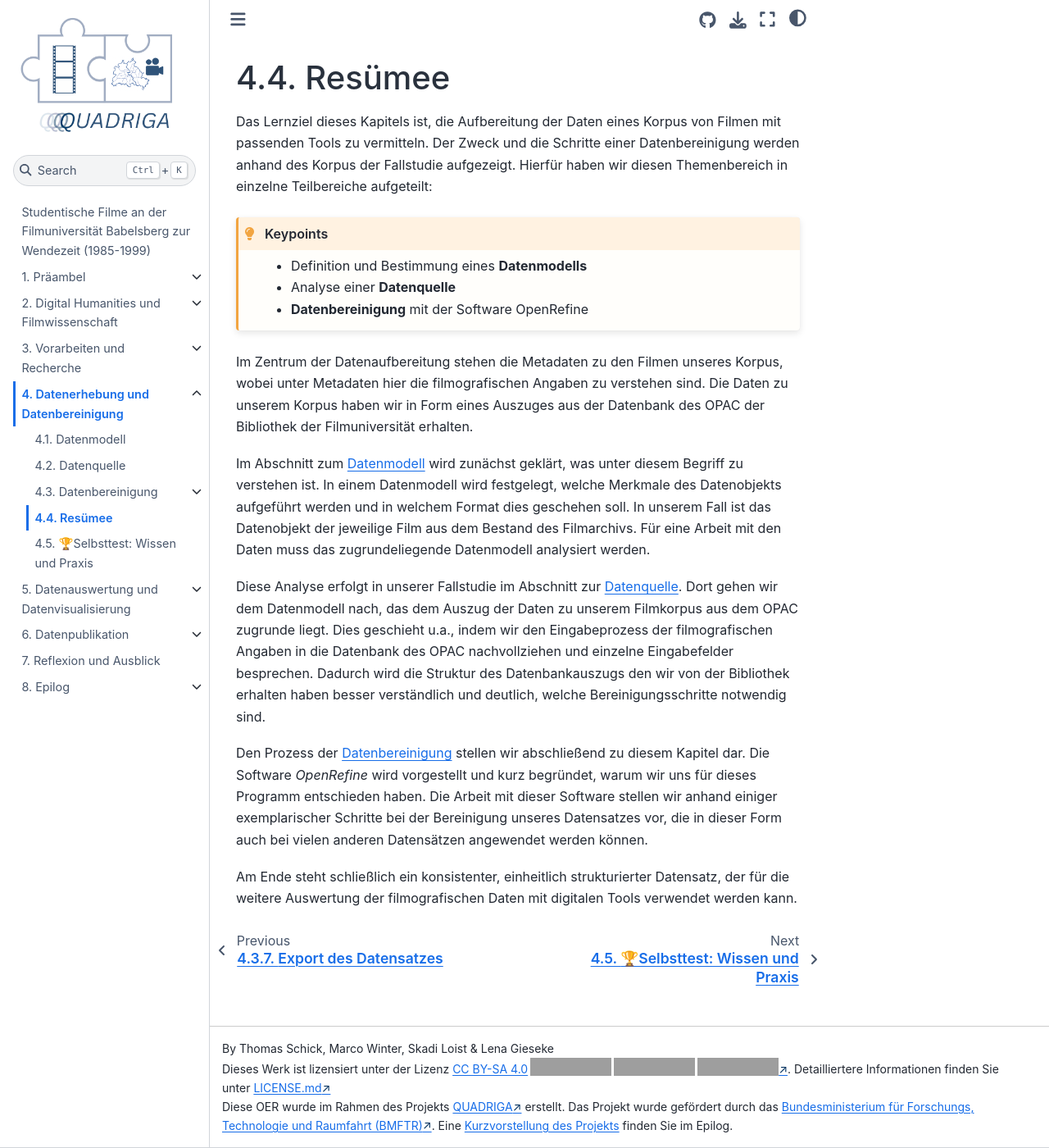
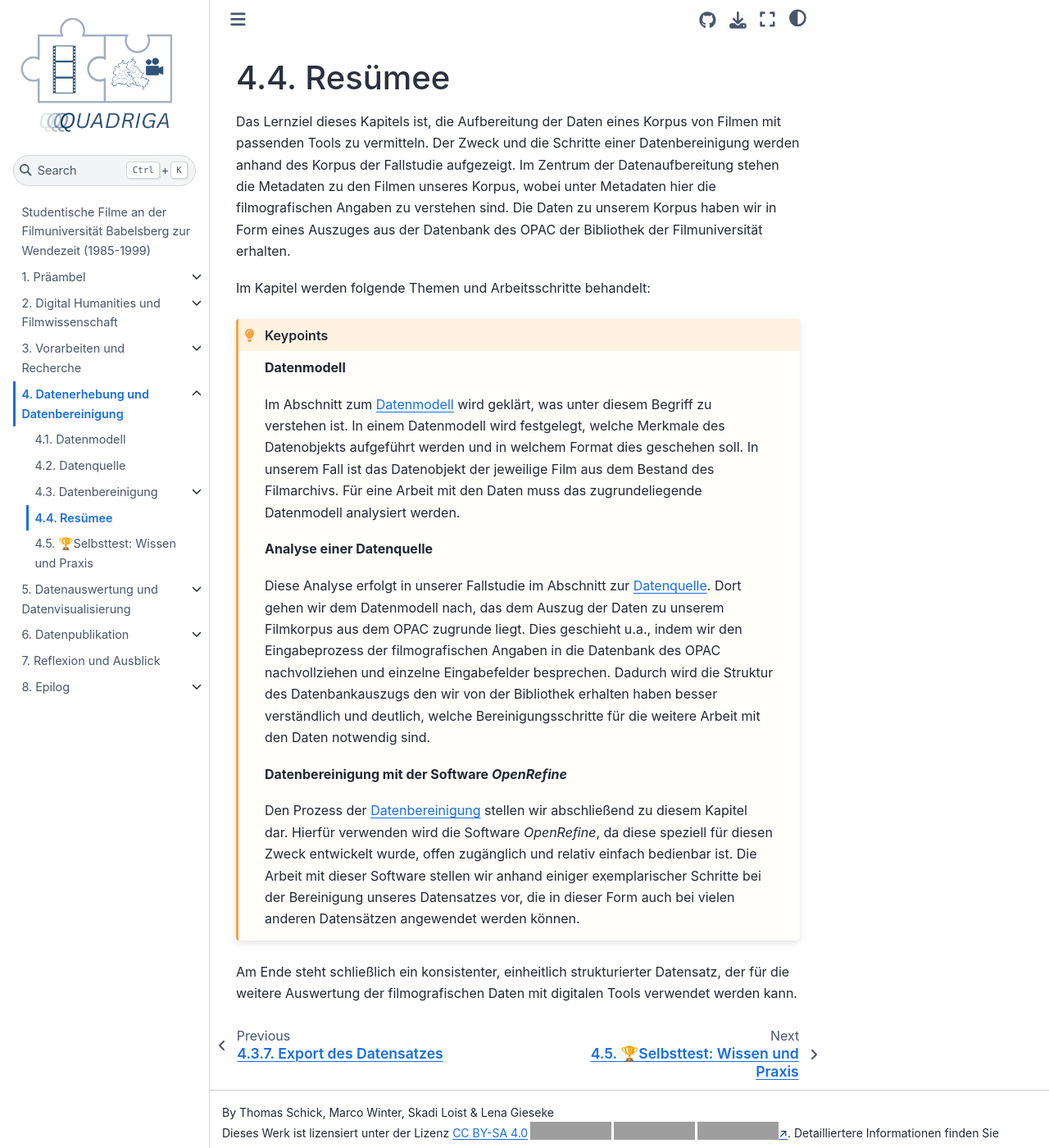
Before and after one commit to quadriga-dk/Bewegtes-Bild-Fallstudie-2, a Jupyter Book: the page built from bereinigung/resumee_bereinigung.md, in a window 1280 px wide and 1400 px high. Shown: the whole window at 82% size. Built offline with Jupyter Book 1.0.4 settings and Sphinx 7.4.7 and the Sphinx Book theme 1.1.4, drawn with Linux system fonts in a browser that asks for light colours; grey boxes are pictures that could not be loaded.

Commit message:
Update resumee_bereinigung.md

````diff
--- a/bereinigung/resumee_bereinigung.md
+++ b/bereinigung/resumee_bereinigung.md
@@ -1,21 +1,23 @@
 # Resümee
-Das Lernziel dieses Kapitels ist, die Aufbereitung der Daten eines Korpus von Filmen mit passenden Tools zu vermitteln. Der Zweck und die Schritte einer Datenbereinigung werden anhand des Korpus der Fallstudie aufgezeigt. Hierfür haben wir diesen Themenbereich in einzelne Teilbereiche aufgeteilt:
+Das Lernziel dieses Kapitels ist, die Aufbereitung der Daten eines Korpus von Filmen mit passenden Tools zu vermitteln. Der Zweck und die Schritte einer Datenbereinigung werden anhand des Korpus der Fallstudie aufgezeigt. Im Zentrum der Datenaufbereitung stehen die Metadaten zu den Filmen unseres Korpus, wobei unter Metadaten hier die filmografischen Angaben zu verstehen sind. Die Daten zu unserem Korpus haben wir in Form eines Auszuges aus der Datenbank des OPAC der Bibliothek der Filmuniversität erhalten.
+
+Im Kapitel werden folgende Themen und Arbeitsschritte behandelt:
 
 ```{admonition} Keypoints
 :class: keypoint
 
-* Definition und Bestimmung eines **Datenmodells**
-* Analyse einer **Datenquelle**
-* **Datenbereinigung** mit der Software OpenRefine
+**Datenmodell**
 
+Im Abschnitt zum [Datenmodell](./modell.md) wird geklärt, was unter diesem Begriff zu verstehen ist. In einem Datenmodell wird festgelegt, welche Merkmale des Datenobjekts aufgeführt werden und in welchem Format dies geschehen soll. In unserem Fall ist das Datenobjekt der jeweilige Film aus dem Bestand des Filmarchivs. Für eine Arbeit mit den Daten muss das zugrundeliegende Datenmodell analysiert werden.
+
+**Analyse einer Datenquelle**
+
+Diese Analyse erfolgt in unserer Fallstudie im Abschnitt zur [Datenquelle](./datenquelle.md). Dort gehen wir dem Datenmodell nach, das dem Auszug der Daten zu unserem Filmkorpus aus dem OPAC zugrunde liegt. Dies geschieht u.a., indem wir den Eingabeprozess der filmografischen Angaben in die Datenbank des OPAC nachvollziehen und einzelne Eingabefelder besprechen. Dadurch wird die Struktur des Datenbankauszugs den wir von der Bibliothek erhalten haben besser verständlich und deutlich, welche Bereinigungsschritte für die weitere Arbeit mit den Daten notwendig sind.
+
+**Datenbereinigung mit der Software *OpenRefine***
+
+Den Prozess der [Datenbereinigung](./openRefine/0_datenbereinigung.md) stellen wir abschließend zu diesem Kapitel dar. Hierfür verwenden wird die Software *OpenRefine*, da diese speziell für diesen Zweck entwickelt wurde, offen zugänglich und relativ einfach bedienbar ist. Die Arbeit mit dieser Software stellen wir anhand einiger exemplarischer Schritte bei der Bereinigung unseres Datensatzes vor, die in dieser Form auch bei vielen anderen Datensätzen angewendet werden können.
 ```
 
-Im Zentrum der Datenaufbereitung stehen die Metadaten zu den Filmen unseres Korpus, wobei unter Metadaten hier die filmografischen Angaben zu verstehen sind. Die Daten zu unserem Korpus haben wir in Form eines Auszuges aus der Datenbank des OPAC der Bibliothek der Filmuniversität erhalten.
-
-Im Abschnitt zum [Datenmodell](./modell.md) wird zunächst geklärt, was unter diesem Begriff zu verstehen ist. In einem Datenmodell wird festgelegt, welche Merkmale des Datenobjekts aufgeführt werden und in welchem Format dies geschehen soll. In unserem Fall ist das Datenobjekt der jeweilige Film aus dem Bestand des Filmarchivs. Für eine Arbeit mit den Daten muss das zugrundeliegende Datenmodell analysiert werden.
-
-Diese Analyse erfolgt in unserer Fallstudie im Abschnitt zur [Datenquelle](./datenquelle.md). Dort gehen wir dem Datenmodell nach, das dem Auszug der Daten zu unserem Filmkorpus aus dem OPAC zugrunde liegt. Dies geschieht u.a., indem wir den Eingabeprozess der filmografischen Angaben in die Datenbank des OPAC nachvollziehen und einzelne Eingabefelder besprechen. Dadurch wird die Struktur des Datenbankauszugs den wir von der Bibliothek erhalten haben besser verständlich und deutlich, welche Bereinigungsschritte notwendig sind.
-
-Den Prozess der [Datenbereinigung](./openRefine/0_datenbereinigung.md) stellen wir abschließend zu diesem Kapitel dar. Die Software *OpenRefine* wird vorgestellt und kurz begründet, warum wir uns für dieses Programm entschieden haben. Die Arbeit mit dieser Software stellen wir anhand einiger exemplarischer Schritte bei der Bereinigung unseres Datensatzes vor, die in dieser Form auch bei vielen anderen Datensätzen angewendet werden können.
 
 Am Ende steht schließlich ein konsistenter, einheitlich strukturierter Datensatz, der für die weitere Auswertung der filmografischen Daten mit digitalen Tools verwendet werden kann.
````
